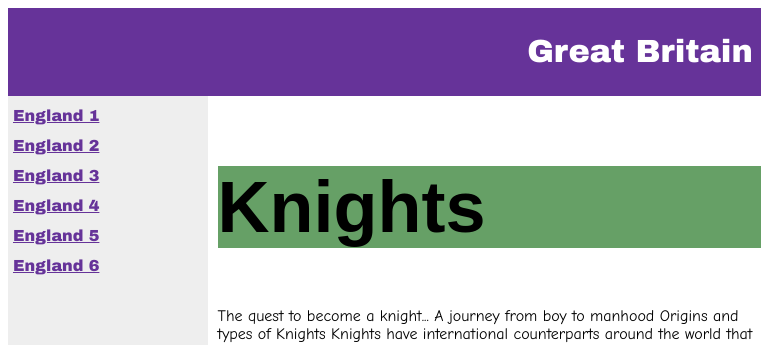
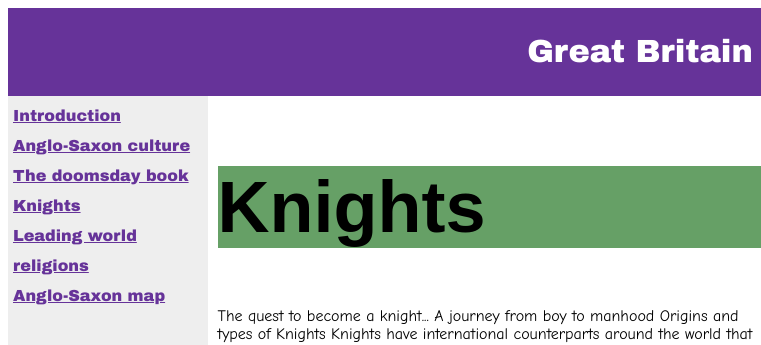
Before and after one commit to iankilgore/England, a plain HTML site: page england04.html in a window 1280 px wide. Shown: the top 345 px of the page, 0-761 px from the left. Drawn offline with Linux system fonts and the light colour scheme; grey boxes are pictures that could not be loaded.

Commit message:
fixed bug with navigation

```diff
--- a/england04.html
+++ b/england04.html
@@ -13,12 +13,12 @@
 </div>
 
 <div id="nav">
-<a href="england01.html">England 1</a><br>
-<a href="england02.html">England 2</a><br>
-<a href="england03.html">England 3</a><br>
-<a href="england04.html">England 4</a><br>
-<a href="england05.html">England 5</a><br>
-<a href="england06.html">England 6</a><br>
+  <a href="index.html">Introduction</a><br>
+  <a href="england02.html">Anglo-Saxon culture</a><br>
+  <a href="england03.html">The doomsday book</a><br>
+  <a href="england04.html">Knights</a><br>
+  <a href="england05.html">Leading world religions</a><br>
+  <a href="england06.html">Anglo-Saxon map</a><br>
 </div>
 
 <div id="section">
```
Also changed, not shown: england02.html (+6 -6 lines), england03.html (+6 -7 lines), england05.html (+6 -6 lines), england06.html (+6 -6 lines), index.html (+1 -1 lines).
